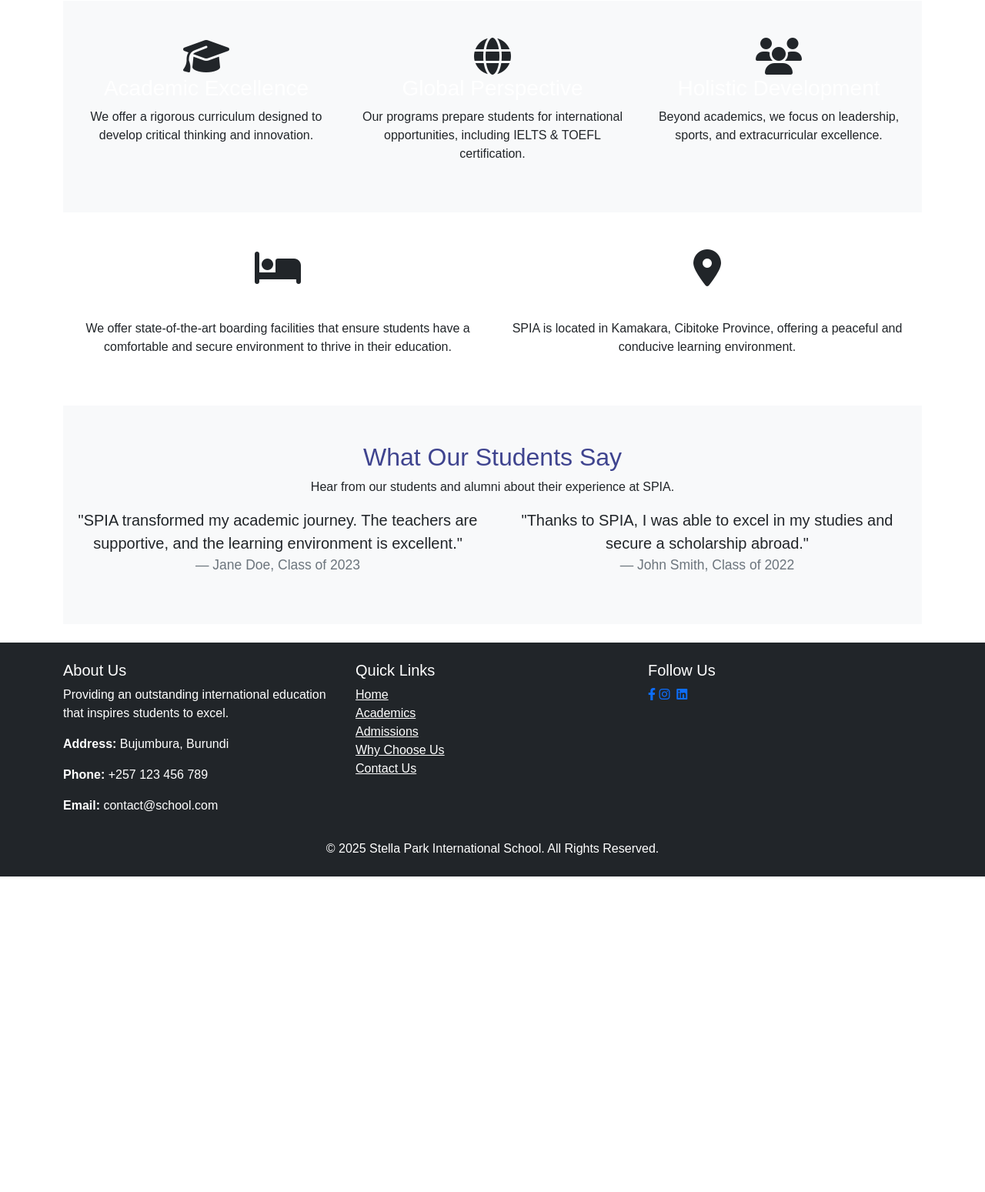
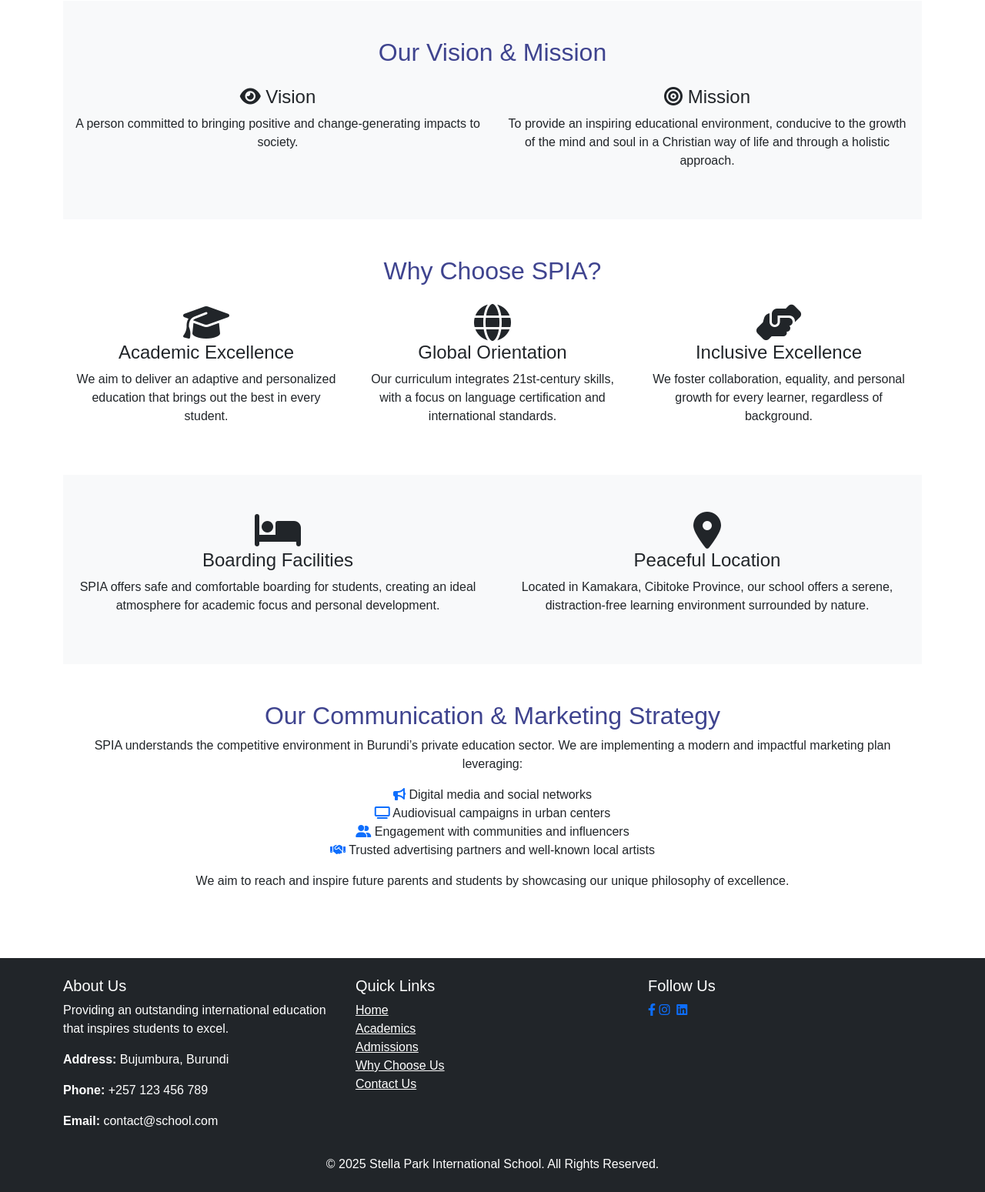
Before and after one commit to LouangeH/spia, a Django app: page / in a window 1280 px wide. Shown: the part 925-2474 px from the top of the page at 77% size. Before the commit the page ends 2064 px from the top, so only its background shows below. Run offline with Django 5.2, Linux system fonts and the light colour scheme; some libraries are stand-ins or nearby versions.

Commit message:
Update home.html

```diff
--- a/main/templates/main/home.html
+++ b/main/templates/main/home.html
@@ -1,192 +1,9 @@
 {% extends 'base.html' %}
-{% comment %} {% extends 'base.html' %}
-{% load static %}
-{% block content %}
-
-<!-- Hero Section with Carousel -->
-<section id="hero" class="hero-section carousel slide" data-bs-ride="carousel">
-  <div class="carousel-inner">
-      <div class="carousel-item active">
-          <img src="{% static 'images/logo.png' %}" class="d-block w-100" alt="School Image 1">
-      </div>
-      <div class="carousel-item">
-          <img src="{% static 'static/images/school_building.jpg' %}" class="d-block w-100" alt="School Image 2">
-      </div>
-      <div class="carousel-item">
-          <img src="{% static 'static/images/school_building.jpg' %}" class="d-block w-100" alt="School Image 3">
-      </div>
-  </div>
-  <div class="overlay text-center">
-      <h1 class="animate-text text-white">Welcome to Stella Park International Academy</h1>
-      <p class="subtitle">Empowering Future Leaders Through Quality Education</p>
-      <a href="{% url 'admissions' %}" class="btn btn-primary">Apply Now</a>
-  </div>
-</section>
-
-<!-- Boarding & Why SPIA Section -->
-<section class="container text-center py-5">
-  <div class="row">
-    <div class="col-md-6">
-      <i class="fas fa-bed fa-3x"></i>
-      <h3>Boarding</h3>
-      <p>We offer state-of-the-art boarding facilities...</p>
-      <a href="#" class="btn btn-outline-primary">Learn More</a>
-    </div>
-    <div class="col-md-6">
-      <i class="fas fa-lightbulb fa-3x"></i>
-      <h3>Why SPIA?</h3>
-      <p>Discover why we are the best choice...</p>
-      <a href="#" class="btn btn-outline-primary">Learn More</a>
-    </div>
-  </div>
-</section>
-
-
-<section class="hero-section text-center text-white position-relative d-flex align-items-center justify-content-center" style="background: url('{% static "images/school_building.jpg" %}') center/cover no-repeat;">
-  <div class="overlay p-5">
-    <h2 class="fw-bold text-white">Our Vision</h2>
-    <p class="fs-4">Providing an outstanding international education that inspires students to excel.</p>
-    <a href="#" class="btn btn-lg btn-primary">Learn More</a>
-  </div>
-</section>
-
-<!-- Records Section -->
-<section class="records-section py-5 text-center bg-primary text-white color: #ffffff">
-  <div class="container">
-    <div class="row">
-      <div class="col-md-4">
-        <h3><i class="fas fa-user-tie fa-2x"></i><br>50+ Certified Teachers</h3>
-      </div>
-      <div class="col-md-4">
-        <h3><i class="fas fa-chalkboard fa-2x"></i><br>20+ Classrooms</h3>
-      </div>
-      <div class="col-md-4">
-        <h3><i class="fas fa-user-graduate fa-2x"></i><br>500+ Enrolled Students</h3>
-      </div>
-    </div>
-  </div>
-</section>
-
-
-<!-- School Video -->
-<section class="video-section text-center py-5">
-    <video width="80%" controls>
-        <source src="{% static 'videos/school_intro.mp4' %}" type="video/mp4">
-        Your browser does not support the video tag.
-    </video>
-</section>
-
-<!-- Curriculum Section -->
-<section class="curriculum-section py-5 text-center">
-    <h2>Our Curriculum</h2>
-    <p>We offer a balanced and enriched curriculum...</p>
-    <a href="#" class="btn btn-primary">Why SPIA?</a>
-</section>
-
-<!-- Admission Form -->
-<section class="container py-5">
-  <h2 class="text-center">Apply for Admission</h2>
-  <p class="text-center">Join us for an exceptional educational experience.</p>
-  <form method="POST" action="">
-    {% csrf_token %}
-    <div class="row">
-      <div class="col-md-6 mb-3">
-        <label for="full-name">Full Name</label>
-        <input type="text" class="form-control" id="full-name" name="full_name" required>
-      </div>
-      <div class="col-md-6 mb-3">
-        <label for="email">Email</label>
-        <input type="email" class="form-control" id="email" name="email" required>
-      </div>
-    </div>
-    <div class="row">
-      <div class="col-md-6 mb-3">
-        <label for="nationality">Nationality</label>
-        <input type="text" class="form-control" id="nationality" name="nationality" required>
-      </div>
-      <div class="col-md-6 mb-3">
-        <label for="phone">Phone Number</label>
-        <input type="tel" class="form-control" id="phone" name="phone" required>
-      </div>
-    </div>
-    <div class="mb-3">
-      <label for="grade">Grade Applying For</label>
-      <select class="form-control" id="grade" name="grade">
-        <option value="">Select Grade</option>
-        <option value="1">Grade 1</option>
-        <option value="2">Grade 2</option>
-      </select>
-    </div>
-    <button type="submit" class="btn btn-primary">Submit</button>
-  </form>
-</section>
-
-<!-- Our Team -->
-<section class="our-team-section py-5 text-center">
-    <h2>Our Team</h2>
-    <div class="row">
-        <div class="col-md-4">
-            <img src="{% static 'images/school_building.jpg' %}" class="rounded-circle" width="150">
-            <h4>John Doe</h4>
-            <p>Principal</p>
-        </div>
-        <div class="col-md-4">
-            <img src="{% static 'images/school_building.jpg' %}" class="rounded-circle" width="150">
-            <h4>Jane Smith</h4>
-            <p>Vice Principal</p>
-        </div>
-        <div class="col-md-4">
-            <img src="{% static 'images/school_building.jpg' %}" class="rounded-circle" width="150">
-            <h4>Mark Brown</h4>
-            <p>Head Teacher</p>
-        </div>
-    </div>
-    <a href="#" class="btn btn-primary">See All Members</a>
-</section>
-
-<!-- News & Events Countdown -->
-<section class="news-events-section py-5 text-center bg-secondary text-white">
-    <h2>News & Events</h2>
-    <div id="countdown"></div>
-</section>
-
-<script>
-    var eventDate = new Date("September 8, 2025 00:00:00").getTime();
-    setInterval(function() {
-        var now = new Date().getTime();
-        var distance = eventDate - now;
-        var days = Math.floor(distance / (1000 * 60 * 60 * 24));
-        var hours = Math.floor((distance % (1000 * 60 * 60 * 24)) / (1000 * 60 * 60));
-        document.getElementById("countdown").innerHTML = `${days} Days ${hours} Hours`;
-    }, 1000);
-</script>
-
-<!-- Contact Section -->
-<section class="contact-section py-5 bg-light text-center">
-    <h2>Contact Us</h2>
-    <div class="row">
-        <div class="col-md-6">
-            <p><i class="fas fa-envelope"></i> info@spia.ac.bi</p>
-            <p><i class="fas fa-phone"></i> +257 68 71 50 42</p>
-            <p><i class="fas fa-map-marker-alt"></i> Cibitoke, Rugombo, Kamakara</p>
-        </div>
-        <div class="col-md-6">
-            <form>
-                <input type="text" class="form-control my-2" placeholder="Full Name">
-                <input type="email" class="form-control my-2" placeholder="Email">
-                <textarea class="form-control my-2" placeholder="Message"></textarea>
-                <button type="submit" class="btn btn-primary">Send</button>
-            </form>
-        </div>
-    </div>
-</section>
-
-{% endblock %} {% endcomment %}
 
 {% load static %}
 {% block content %}
 
-<!-- Hero Section with Carousel -->
+{% comment %}<!-- Hero Section with Carousel -->
 <section id="hero" class="hero-section carousel slide" data-bs-ride="carousel">
   <div class="carousel-inner">
       <div class="carousel-item active">
@@ -267,6 +84,98 @@
       </blockquote>
     </div>
   </div>
+</section>{% endcomment %}
+
+<!-- Hero Section with Carousel -->
+<section id="hero" class="hero-section carousel slide" data-bs-ride="carousel">
+  <div class="carousel-inner">
+      <div class="carousel-item active">
+          <img src="{% static 'images/school_building.jpg' %}" class="d-block w-100" alt="SPIA Campus">
+      </div>
+      <div class="carousel-item">
+          <img src="{% static 'images/school_students.jpg' %}" class="d-block w-100" alt="SPIA Students">
+      </div>
+      <div class="carousel-item">
+          <img src="{% static 'images/school_facilities.jpg' %}" class="d-block w-100" alt="SPIA Facilities">
+      </div>
+  </div>
+  <div class="overlay text-center">
+      <h1 class="animate-text text-white">Stella Park International Academy</h1>
+      <p class="subtitle">Launching in September 2025 – Enroll Early!</p>
+      <a href="{% url 'admissions' %}" class="btn btn-primary">Apply Now</a>
+  </div>
+</section>
+
+<!-- About SPIA -->
+<section class="container text-center py-5">
+  <h2>Welcome to SPIA Kamakara</h2>
+  <p>Located in Kamakara, Cibitoke Province, Stella Park International Academy is a school of excellence committed to empowering future leaders through holistic, Christian-centered education.</p>
+</section>
+
+<!-- Our Vision and Mission -->
+<section class="container text-center py-5 bg-light">
+  <h2>Our Vision & Mission</h2>
+  <div class="row mt-4">
+    <div class="col-md-6">
+      <h4><i class="fas fa-eye"></i> Vision</h4>
+      <p>A person committed to bringing positive and change-generating impacts to society.</p>
+    </div>
+    <div class="col-md-6">
+      <h4><i class="fas fa-bullseye"></i> Mission</h4>
+      <p>To provide an inspiring educational environment, conducive to the growth of the mind and soul in a Christian way of life and through a holistic approach.</p>
+    </div>
+  </div>
+</section>
+
+<!-- Why Choose SPIA -->
+<section class="container text-center py-5">
+  <h2>Why Choose SPIA?</h2>
+  <div class="row mt-4">
+    <div class="col-md-4">
+      <i class="fas fa-graduation-cap fa-3x"></i>
+      <h4>Academic Excellence</h4>
+      <p>We aim to deliver an adaptive and personalized education that brings out the best in every student.</p>
+    </div>
+    <div class="col-md-4">
+      <i class="fas fa-globe fa-3x"></i>
+      <h4>Global Orientation</h4>
+      <p>Our curriculum integrates 21st-century skills, with a focus on language certification and international standards.</p>
+    </div>
+    <div class="col-md-4">
+      <i class="fas fa-hands-helping fa-3x"></i>
+      <h4>Inclusive Excellence</h4>
+      <p>We foster collaboration, equality, and personal growth for every learner, regardless of background.</p>
+    </div>
+  </div>
+</section>
+
+<!-- Boarding and Location -->
+<section class="container text-center py-5 bg-light">
+  <div class="row">
+    <div class="col-md-6">
+      <i class="fas fa-bed fa-3x"></i>
+      <h4>Boarding Facilities</h4>
+      <p>SPIA offers safe and comfortable boarding for students, creating an ideal atmosphere for academic focus and personal development.</p>
+    </div>
+    <div class="col-md-6">
+      <i class="fas fa-map-marker-alt fa-3x"></i>
+      <h4>Peaceful Location</h4>
+      <p>Located in Kamakara, Cibitoke Province, our school offers a serene, distraction-free learning environment surrounded by nature.</p>
+    </div>
+  </div>
+</section>
+
+<!-- Our Communication Strategy -->
+<section class="container text-center py-5">
+  <h2>Our Communication & Marketing Strategy</h2>
+  <p>SPIA understands the competitive environment in Burundi’s private education sector. We are implementing a modern and impactful marketing plan leveraging:</p>
+  <ul class="list-unstyled">
+    <li><i class="fas fa-bullhorn text-primary"></i> Digital media and social networks</li>
+    <li><i class="fas fa-tv text-primary"></i> Audiovisual campaigns in urban centers</li>
+    <li><i class="fas fa-user-friends text-primary"></i> Engagement with communities and influencers</li>
+    <li><i class="fas fa-handshake text-primary"></i> Trusted advertising partners and well-known local artists</li>
+  </ul>
+  <p class="mt-3">We aim to reach and inspire future parents and students by showcasing our unique philosophy of excellence.</p>
 </section>
 
 {% endblock %}
```
